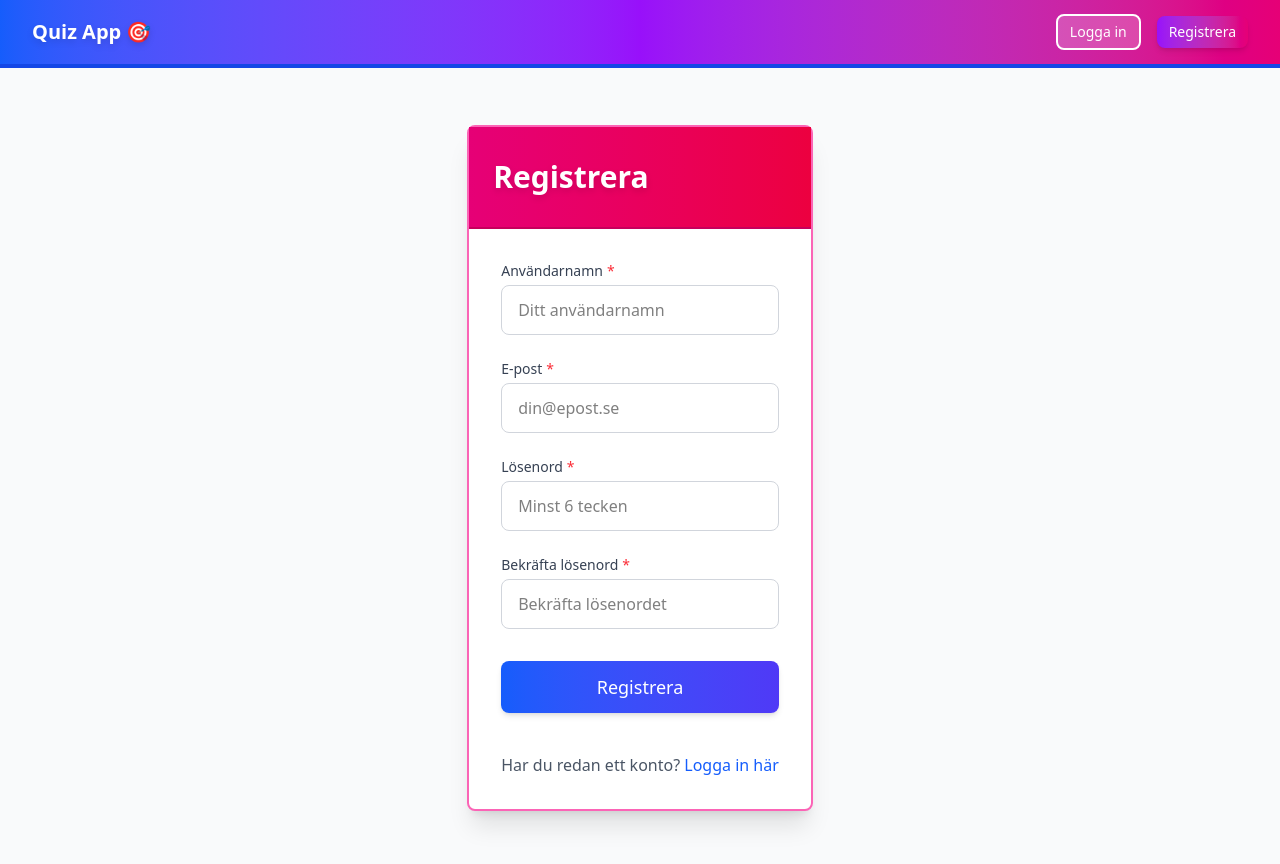
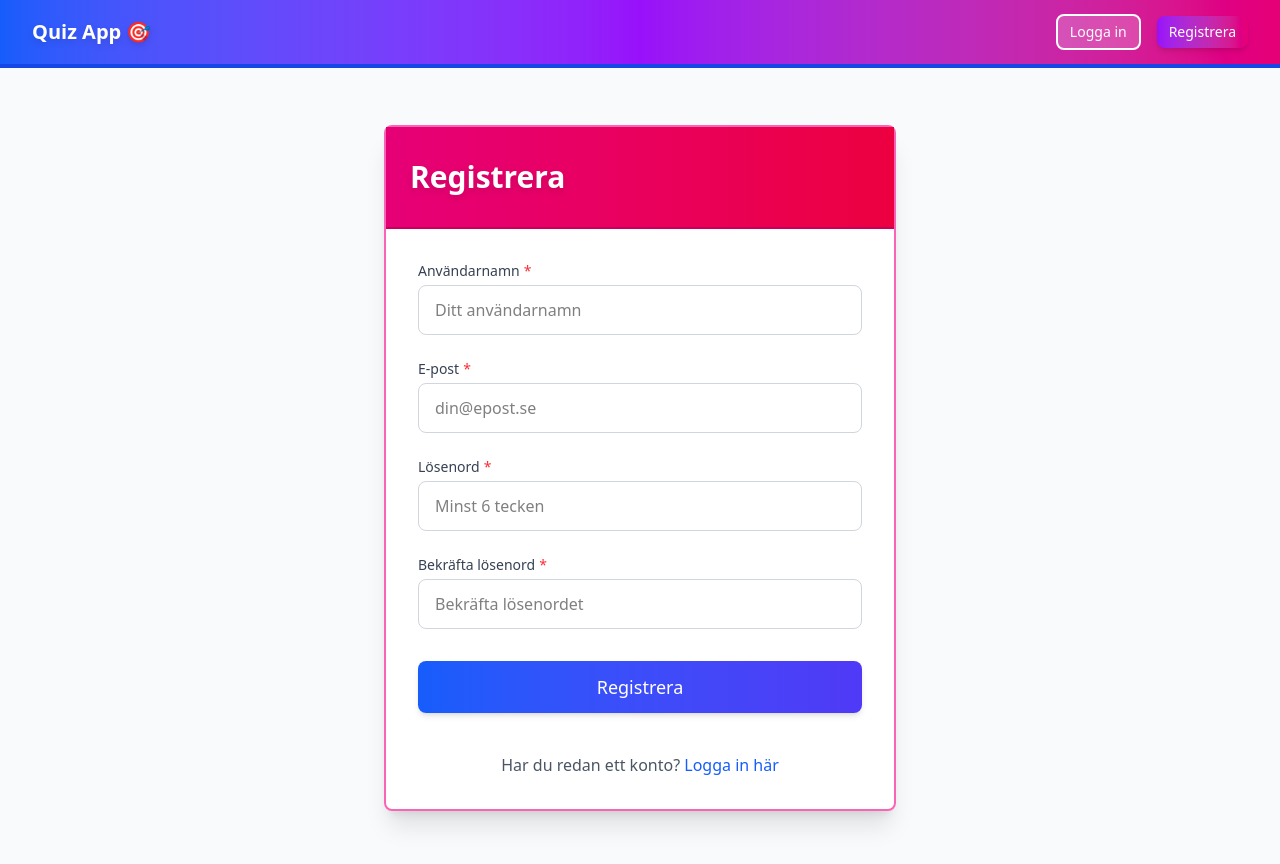
Before and after one commit to thallberg/fullstack-quiz, a Next.js app in the folder frontend/: page /register in a window 1280 px wide. Shown: the top 864 px of the page. Built offline with nearby package versions, Linux system fonts and the light colour scheme; no server answers.

Commit message:
minor changes in register/login form

```diff
--- a/frontend/components/auth/LoginForm.tsx
+++ b/frontend/components/auth/LoginForm.tsx
@@ -53,7 +53,7 @@ export function LoginForm() {
   };
 
   return (
-    <Card className="max-w-lg mx-auto border-blue-400 shadow-xl">
+    <Card className="w-lg mx-auto border-blue-400 shadow-xl">
       <CardHeader className="bg-gradient-to-r from-blue-600 to-indigo-600 text-white border-blue-700 py-8">
         <h2 className="text-3xl font-bold drop-shadow-md">Logga in</h2>
       </CardHeader>
--- a/frontend/components/auth/RegisterForm.tsx
+++ b/frontend/components/auth/RegisterForm.tsx
@@ -88,7 +88,7 @@ export function RegisterForm() {
   };
 
   return (
-    <Card className="max-w-lg mx-auto border-pink-400 shadow-xl">
+    <Card className="w-lg mx-auto border-pink-400 shadow-xl">
       <CardHeader className="bg-gradient-to-r from-pink-600 to-rose-600 text-white border-pink-700 py-8">
         <h2 className="text-3xl font-bold drop-shadow-md">Registrera</h2>
       </CardHeader>
```
